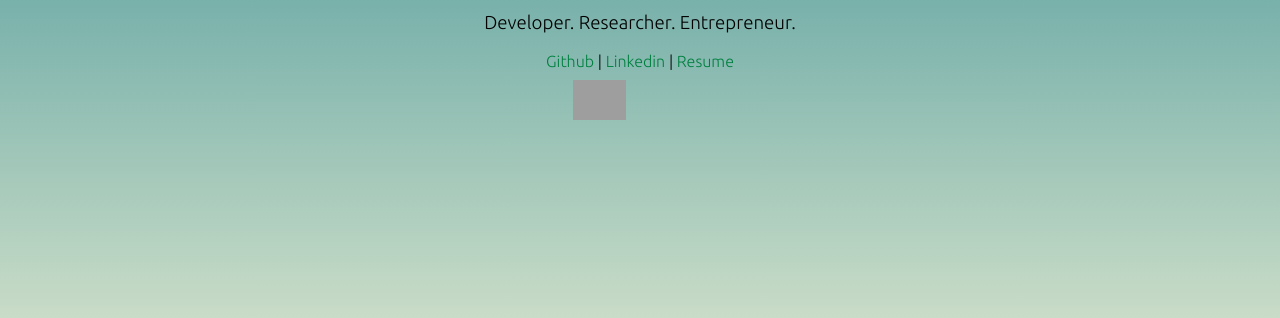
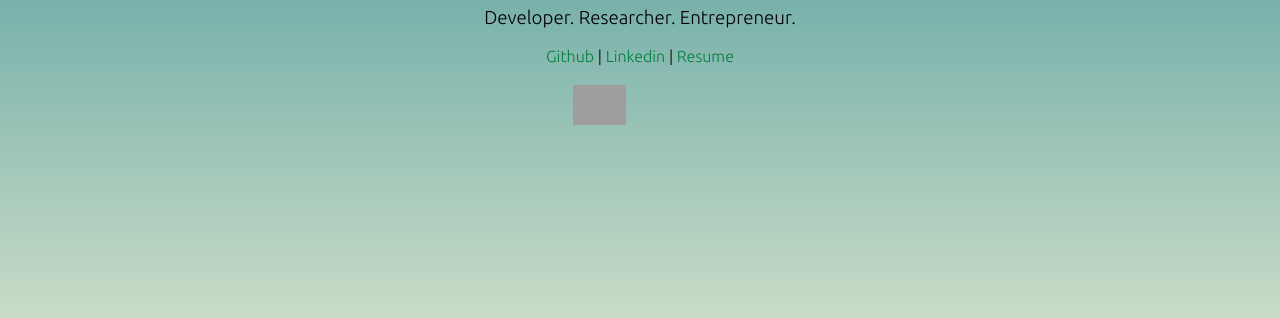
Before and after one commit to jsl15c/cfarzaneh.github.io, a plain HTML site: page index.html in a window 1280 px wide. Shown: the part 474-792 px from the top of the page. Drawn offline with Linux system fonts and the light colour scheme; grey boxes are pictures that could not be loaded.

Commit message:
App Store linked finally finished, thx to @JSL15C

```diff
--- a/index.html
+++ b/index.html
@@ -19,6 +19,9 @@
 		h3{font-weight:normal;}
 		h4{font-weight:normal;}
 		a{text-decoration:none;}
+		#button{
+			margin-top: 20px;
+		}
 		</style>
 </head>
 <body scroll="no">
@@ -28,8 +31,8 @@
 <h1>Cameron Farzaneh</h1>
 <h3>Developer. Researcher. Entrepreneur.</h3>
 <a href="https://github.com/CFarzaneh/" target="_blank" style="color:rgb(0,128,64);">Github</a> | <a href="https://www.linkedin.com/in/cameron-farzaneh-601083111" target="_blank" style="color:rgb(0,128,64);">Linkedin</a> | <a href="https://drive.google.com/file/d/0B9X_GivaDdBrQ21sdTExM01qZlE/view?usp=sharing" target="_blank" style="color: rgb(0,128,64);">Resume</a>
-<div>
-<a href="https://itunes.apple.com/us/app/hackfsu/id1203569834?mt=8" style="display:inline-block;margin:10px 0 0 0;overflow:hidden;background:url(//linkmaker.itunes.apple.com/assets/shared/badges/en-us/appstore-lrg.svg) no-repeat;width:135px;height:40px;background-size:contain;"></a>
+<div id="button">
+<a href="https://itunes.apple.com/us/app/hackfsu/id1203569834?mt=8" style="display:inline-block;overflow:hidden;background:url(//linkmaker.itunes.apple.com/assets/shared/badges/en-us/appstore-lrg.svg) no-repeat;width:135px;height:40px;background-size:contain;"></a>
 </div>
 </div>
 </div>
```
